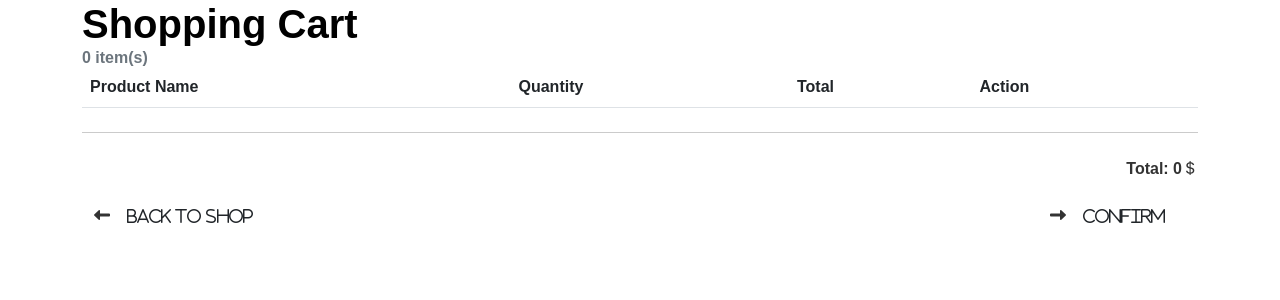
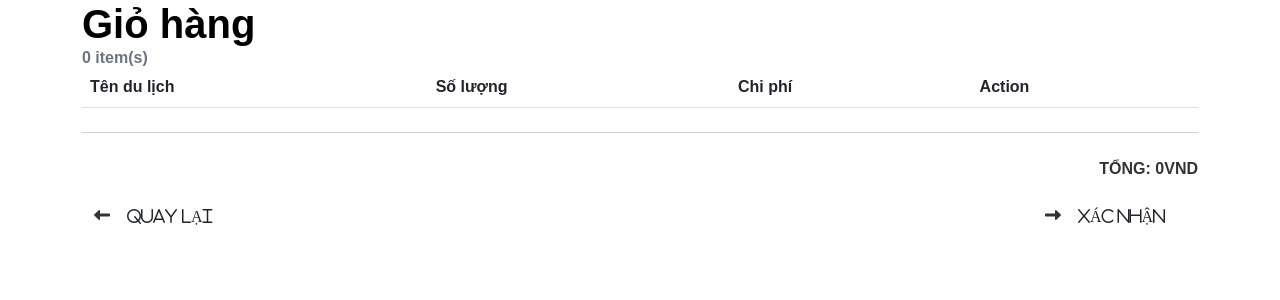
Before and after one commit to vonghiazzz/5for1, a PHP site: page /cart.php in a window 1280 px wide. Shown: the part 175-475 px from the top of the page. Run offline with PHP 8.4, Linux system fonts and the light colour scheme; a user stored in the database is signed in; data comes from the database, SQL or seed files in the repository; data that the repository does not hold is empty.

Commit message:
Edit ngôn ngữ

```diff
--- a/cart.php
+++ b/cart.php
@@ -40,13 +40,13 @@ if (isset($_SESSION['user_name'])) {
     $rows = $stmt1->fetchAll(PDO::FETCH_BOTH);
 ?>
   <div class="container">
-    <h1 class="fw-bold mb-0 text-black">Shopping Cart</h1>
+    <h1 class="fw-bold mb-0 text-black">Giỏ hàng</h1>
     <h6 class="mb-0 text-muted"><?= $stmt1->rowCount() ?> item(s)</h6>
     <table class="table">
         <tr>
-            <th>Product Name</th>
-            <th>Quantity</th>
-            <th>Total</th>
+            <th>Tên du lịch</th>
+            <th>Số lượng</th>
+            <th>Chi phí</th>
             <th>Action</th>
         </tr>
     <?php
@@ -58,7 +58,7 @@ if (isset($_SESSION['user_name'])) {
             <td> <input id="form1" min="0" name="quantity" value="<?= $row['pCount'] ?>" type="number" readonly
                     class="form-control form-control-sm" /></td>
             <td>
-                <h6 class="mb-0"><?= $row['pCount'] ?> *<span class=" bi bi-currency-dollar"><?= $row['pPrice'] ?></span>
+                <h6 class="mb-0"><?= $row['pCount'] ?> *<?= $row['pPrice'] ?> VND
                 </h6>
             </td>
             <td><a href="cart.php?del_id=<?= $row['cart_id'] ?>" class="text-muted text-decoration-none">x</a></td>
@@ -84,19 +84,19 @@ if (isset($_SESSION['user_name'])) {
     <hr class="my-4">
     <form action="" method="get" class="needs-validation">
         <div class="col-md-12 d-flex justify-content-end ">
-            <p><b>Total: <?php echo $sum; ?><span class=" bi bi-currency-dollar"></span></b></p>
+            <p><b>TỔNG: <?php echo $sum; ?>VND</b></p>
         </div>
         <div class="container d-inline-flex justify-content-between">
             <div class="">
                 <div class="fas fa-long-arrow-alt-left me-2">
                     <button onclick="window.location.href='index.php'" type="button" class="btn btn-black">
-                        Back to Shop</button>
+                        QUAY LẠI</button>
                 </div>
             </div>
             <div class="">
                 <div class="fas fa-long-arrow-alt-right me-2">
                 <button onclick="window.location.href='confirm.php?sum=<?php echo $sum; ?>&id=<?= $p_ID?>'" type="button" class="btn btn-black" name="btnConfirm" id="btnConfirm">
-                    Confirm
+                    XÁC NHẬN
                 </button>
                 <!-- <input type="submit" class="btn btn-dark shop-button"
             name="btnConfirm" value="Confirm"> -->
--- a/registration.php
+++ b/registration.php
@@ -108,12 +108,12 @@
                     $result = $dblink->prepare($sql);
                     $stm = $result->execute([$email, $fullname, $gender, $address, $pass, "user", $phone, $birth]);
                     if ($stm == true) {
-                        echo "<div class='alert alert-success text-center'>You have created an account successfully!</div>";
+                        echo "<div class='alert alert-success text-center'>Bạn đã đăng ký thành công!</div>";
                     } else {
-                        echo "<div class='alert alert-danger text-center'>Insertion failed!</div>";
+                        echo "<div class='alert alert-danger text-center'>Thêm tài khoản không thành công!</div>";
                     }
                 } else {
-                    echo "<div class='alert alert-danger text-center'>Email has been used!</div>";
+                    echo "<div class='alert alert-danger text-center'>Email đã tồn tại!</div>";
                 }
                 }
             }
```
Also changed, not shown: confirm.php (+5 -5 lines).
